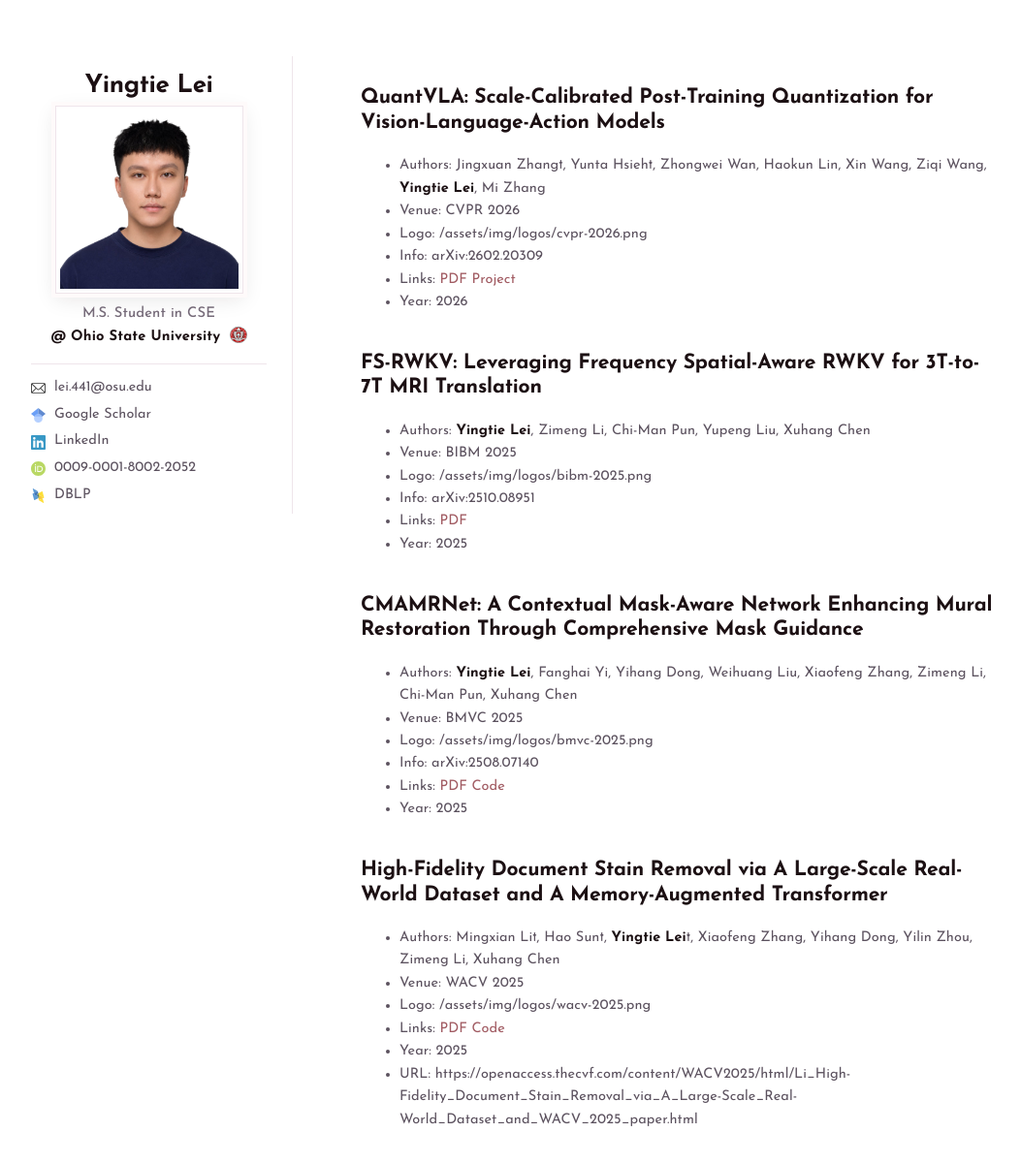
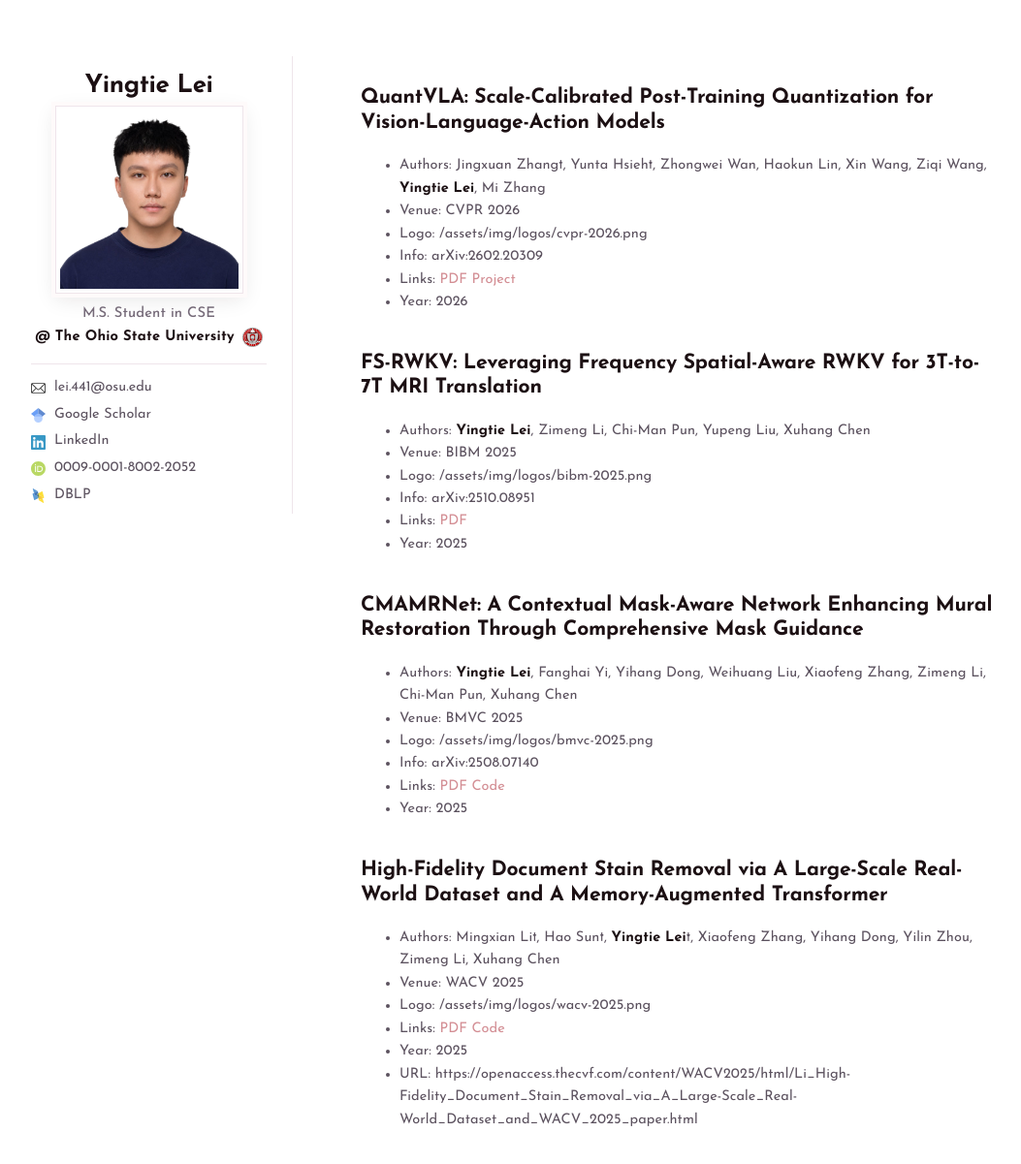
Before and after one commit to yingtie-lei/yingtie-lei.github.io, a Jekyll site: the page built from publications.md, in a window 1280 px wide and 1237 px high. Shown: the top 1201 px of the window at 97% size, without its empty margins (108-1161 px from the left). Built offline with Jekyll 4.4.1, drawn with Linux system fonts in a browser that asks for light colours; our own code applies the rules of GitHub Pages for plain Markdown files.

Commit message:
change the style

```diff
--- a/_config.yml
+++ b/_config.yml
@@ -1,6 +1,6 @@
 title: Yingtie Lei
 logo: /assets/img/headshot.png
-description: "M.S. Student in CSE <br><strong>@ Ohio State University</strong>"
+description: "M.S. Student in CSE <br><strong>@ The Ohio State University</strong>"
 tagline_icon: /assets/img/osu-logo.svg
 show_downloads: false
 theme: jekyll-theme-minimal
--- a/assets/css/style.scss
+++ b/assets/css/style.scss
@@ -9,11 +9,11 @@
 
    Keeps the original IDENTITY (the white background, Noto Sans/Josefin Sans,
    the fixed 270px sidebar + 660px content column) and polishes everything
-   around it: a brick-red/dusty-rose token system ("Small Switch Palette":
-   #B32B2B / #FCE6E7 / #AE6C72), darker headings, stronger type rhythm, flat
-   rectangular publication cards with a lightly-tinted background (shadow
-   only on hover) and a pill venue badge, and a refined sidebar with a
-   square avatar frame.
+   around it: a deep-maroon/dusty-rose token system (primary accent #4a1010,
+   deepened from the "Small Switch Palette" brick red #B32B2B; pale wash
+   #FCE6E7), darker headings, stronger type rhythm, flat rectangular
+   publication cards with a lightly-tinted background (shadow only on hover)
+   and a pill venue badge, and a refined sidebar with a square avatar frame.
 
    Loaded AFTER `@import "jekyll-theme-minimal"`, so these rules override the
    base theme. Publications are rendered client-side (assets/js/publications.js)
@@ -24,18 +24,20 @@
    verbatim.
    =========================================================================== */
 
-/* ---- design tokens ("Small Switch Palette": #B32B2B / #FCE6E7 / #AE6C72) - */
+/* ---- design tokens (primary accent #4a1010; "Small Switch Palette" #FCE6E7 / #AE6C72) - */
 :root {
     /* Signature accent + a calibrated family for tints, text, and shades.
-       #B32B2B and #FCE6E7 are used verbatim. Links render LIGHT by default
-       (--accent-strong, a derivative of the given #AE6C72) and go DARK on
-       hover/focus (--accent-hover, the given #B32B2B) — both stay WCAG-safe
-       for small text on white (5:1 and 6.4:1 respectively). --accent-ink is
-       a still-darker derivative for the strongest emphasis (~12:1). */
-    --accent:        #B32B2B;   /* brick red — borders, stripes, focus outline, avatar ring */
-    --accent-hover:  #B32B2B;   /* brick red — hover/focus state (darker than the resting link colour) */
-    --accent-strong: #a15b62;   /* dusty rose (derived from #AE6C72), AA-safe resting link colour, ~5:1 */
-    --accent-ink:    #4a1010;   /* deepest brick, for strongest emphasis on white, ~12:1 */
+       #FCE6E7 is used verbatim. Links render LIGHT by default
+       (--accent-strong, a derivative of the "Small Switch Palette" #AE6C72)
+       and go DARK on hover/focus (--accent-hover, the "Small Switch
+       Palette" brick red #B32B2B) — both stay WCAG-safe for small text on
+       white (5:1 and 6.4:1 respectively). --accent is the deeper #4a1010
+       (borders/focus outline/avatar ring only); --accent-ink is the same
+       deep maroon, for the strongest emphasis (~12:1). */
+    --accent:        #000000;   /* deep maroon — borders, stripes, focus outline, avatar ring */
+    --accent-hover:  #d36767;   /* brick red — hover/focus state (darker than the resting link colour) */
+    --accent-strong: #d38e94;   /* dusty rose (derived from #AE6C72), AA-safe resting link colour, ~5:1 */
+    --accent-ink:    #000000;   /* deepest brick, for strongest emphasis on white, ~12:1 */
     --accent-50:     #fefafa;   /* faintest wash — barely-there tint for card backgrounds */
     --accent-100:    #FCE6E7;   /* pale pink — pill / soft surface */
     --accent-200:    #f6d3d5;   /* hairline accent border                          */
@@ -198,10 +200,10 @@ header > p {
 
 /* small school-logo icon inline with the tagline text */
 .tagline-icon {
-    height: 1.15em;
+    height: 1.4em;
     width: auto;
-    margin-left: 0.35em;
-    vertical-align: -0.2em;
+    margin-left: 0.2em;
+    vertical-align: middle;
     object-fit: contain;
 }
 
@@ -354,6 +356,23 @@ header hr {
 .highlighted-author {
     font-weight: 700;
     color: var(--accent-strong);
+}
+
+/* "equal contribution" marker — a small ringed-star icon in place of a
+   plain "†" character, used both after author names and in .pub-intro-note */
+.equal-contrib-icon-wrap {
+    display: inline-flex;
+    align-items: center;
+    vertical-align: middle;
+    position: relative;
+    top: -0.14em;   /* nudges the icon up to sit level with the text */
+    margin: 0 0.05em;
+}
+.equal-contrib-icon {
+    width: 0.85em;
+    height: 0.85em;
+    flex: none;
+    object-fit: contain;
 }
 
 .publication-info {
--- a/assets/js/publications.js
+++ b/assets/js/publications.js
@@ -50,6 +50,22 @@
     if (l.indexOf("code") !== -1 || l.indexOf("github") !== -1 || l.indexOf("repo") !== -1) return "github";
     if (l.indexOf("project") !== -1 || l.indexOf("website") !== -1 || l.indexOf("site") !== -1 || l.indexOf("demo") !== -1 || l.indexOf("page") !== -1) return "website";
     return null;
+  }
+
+  // "†" after an author's name (and in the "denotes equal contribution"
+  // note) is swapped for /assets/icon/equal.svg (a shooting-star icon with
+  // its own fixed colors, so it's shown as a plain <img> rather than inlined
+  // as currentColor-tinted SVG).
+  var EQUAL_CONTRIB_ICON_HTML =
+    '<span class="equal-contrib-icon-wrap" role="img" aria-label="equal contribution" title="Equal contribution">' +
+    '<img class="equal-contrib-icon" src="/assets/icon/equal.svg" alt="">' +
+    "</span>";
+
+  // Swaps every literal "†" in already-rendered (escaped) HTML for the icon.
+  // Safe to run on renderInline() output: escapeHtml() never touches "†",
+  // so a plain string split/join can't clobber surrounding markup.
+  function withEqualContribIcon(html) {
+    return html.split("†").join(EQUAL_CONTRIB_ICON_HTML);
   }
 
   // --- Inline markdown helpers -------------------------------------------
@@ -200,7 +216,7 @@
         '" target="_blank" rel="noopener">' + titleInner + "</a>";
     }
     parts.push('<h3 class="publication-title">' + titleInner + "</h3>");
-    if (e.authors) parts.push('<div class="publication-authors">' + renderInline(e.authors, "highlighted-author") + "</div>");
+    if (e.authors) parts.push('<div class="publication-authors">' + withEqualContribIcon(renderInline(e.authors, "highlighted-author")) + "</div>");
 
     var pieces = [];
     if (e.venue) pieces.push('<span class="publication-venue">' + renderInline(e.venue) + "</span>");
--- a/publications.md
+++ b/publications.md
@@ -12,7 +12,8 @@
 
    - Authors: Comma-separated list. Wrap YOUR OWN name in **double asterisks**
               to highlight it, e.g. **Yingtie Lei**. Keep the "†" mark after a
-              name to denote equal contribution.
+              name to denote equal contribution — it's rendered as a small
+              star icon, not the literal character.
    - Venue:   Conference / journal / workshop, e.g. "CVPR 2026".
    - Logo:    (optional) path to a conference logo image, e.g.
               /assets/img/logos/cvpr-2026.png — shown after the venue pill's
```
Also changed, not shown: index.md (+1 -1 lines), assets/icon/equal.svg (added).
